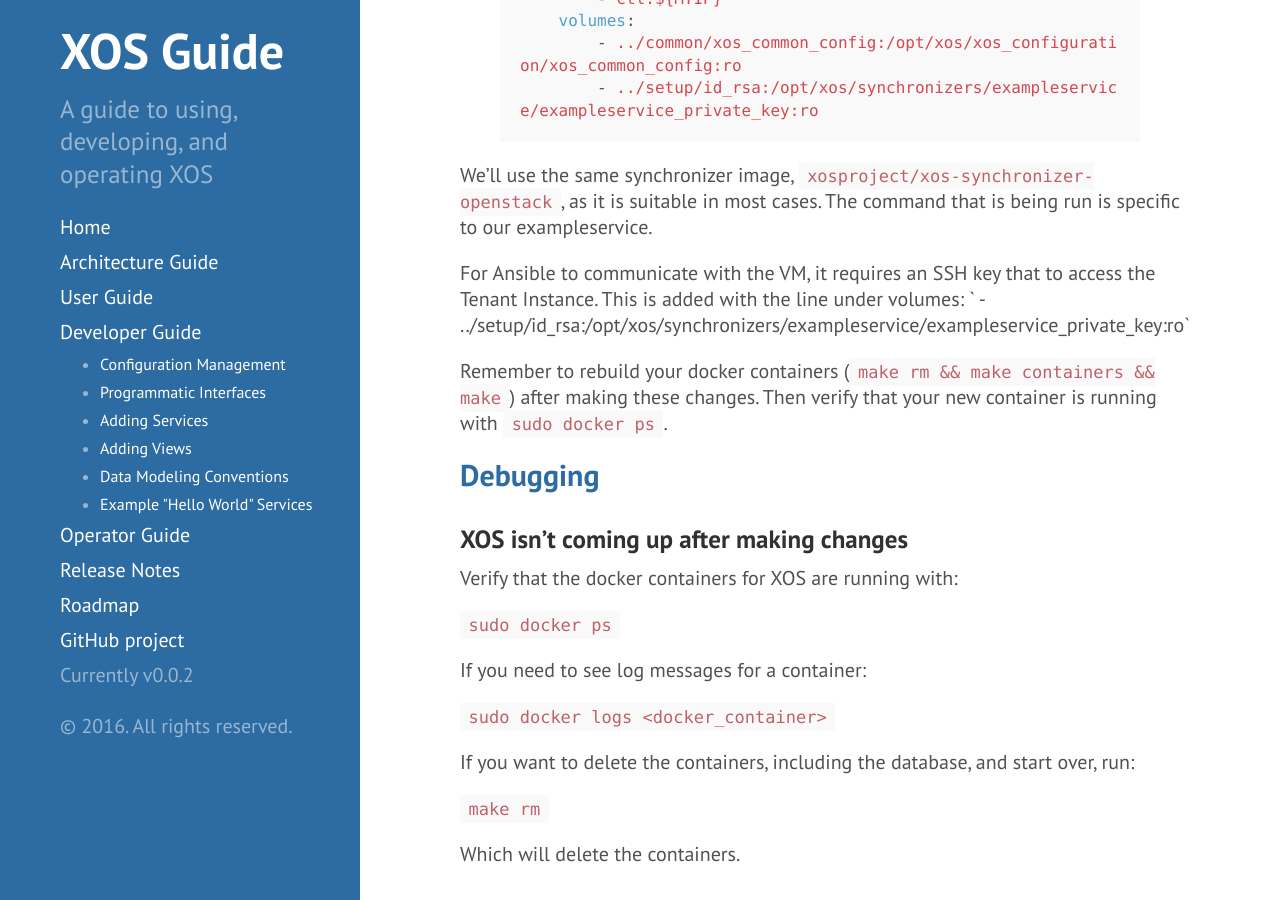
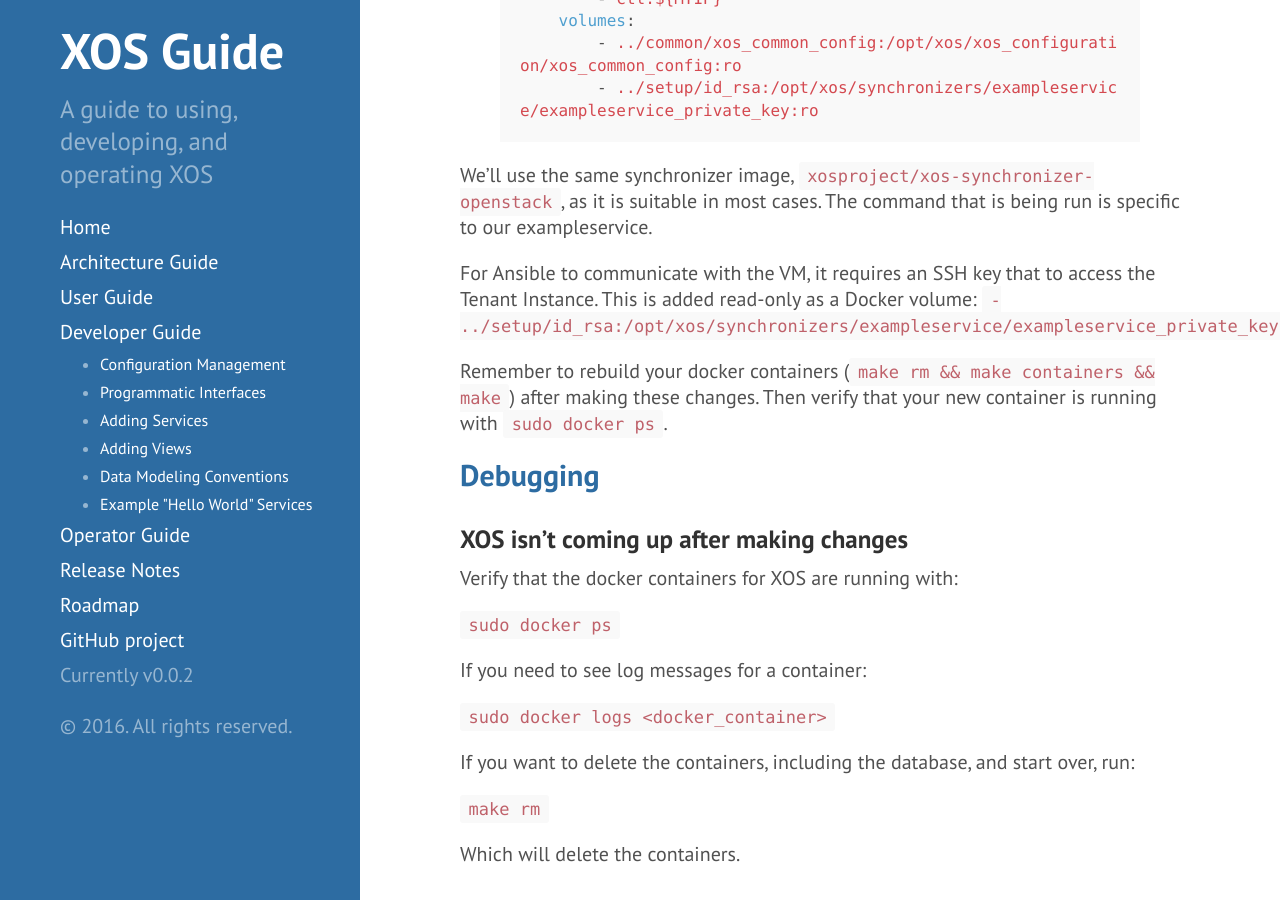
Before and after one commit to open-cloud/open-cloud.github.io.old, a Jekyll site: the page built from devguide_exampleservice.md, in a window 1280 px wide and 900 px high, scrolled down 6573 px. Built offline with Jekyll 4.4.1, drawn with Linux system fonts in a browser that asks for light colours.

Commit message:
fixed extraneous newline in code

```diff
--- a/devguide_exampleservice.md
+++ b/devguide_exampleservice.md
@@ -279,8 +279,8 @@
 our exampleservice.
 
 For Ansible to communicate with the VM, it requires an SSH key that to access
-the Tenant Instance. This is added with the line under volumes: `  -
-../setup/id_rsa:/opt/xos/synchronizers/exampleservice/exampleservice_private_key:ro`
+the Tenant Instance. This is added read-only as a Docker volume:
+`- ../setup/id_rsa:/opt/xos/synchronizers/exampleservice/exampleservice_private_key:ro`
 
 Remember to rebuild your docker containers (`make rm && make containers &&
 make`) after making these changes.  Then verify that your new container is
```
